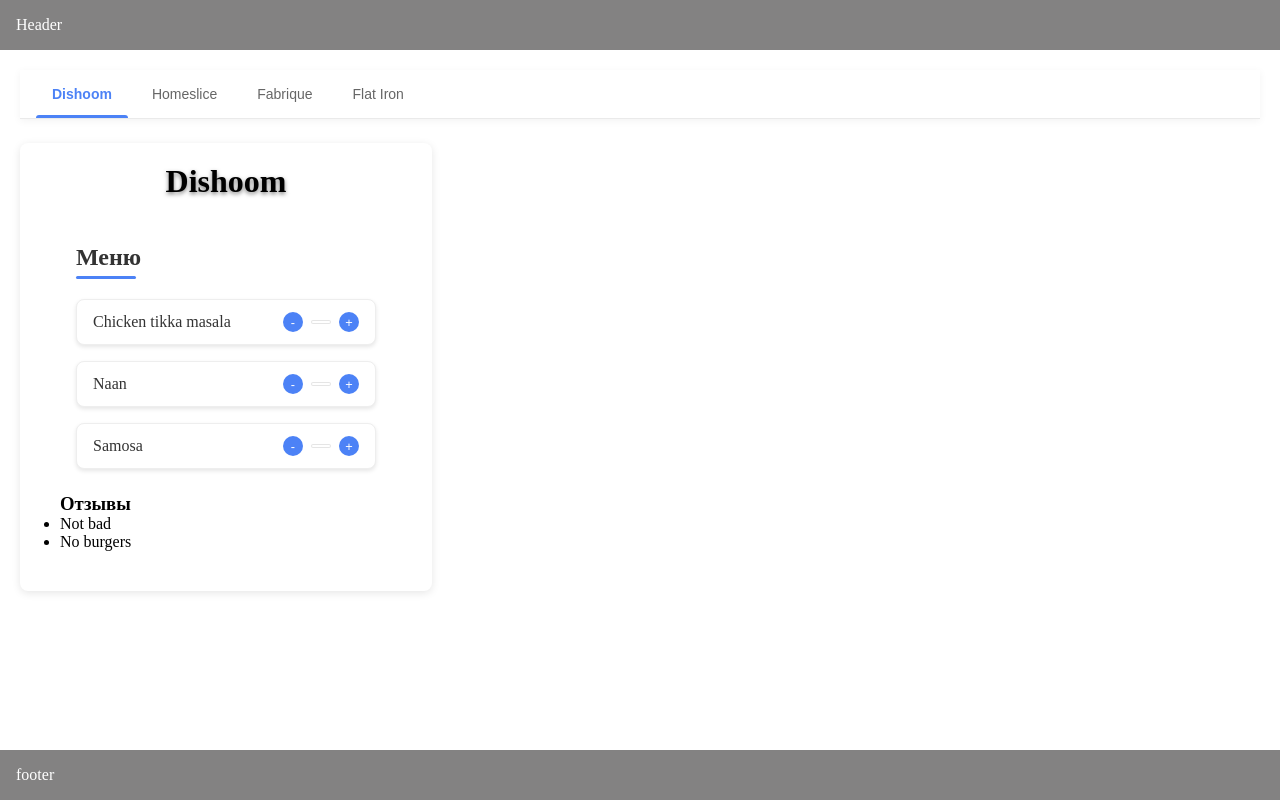
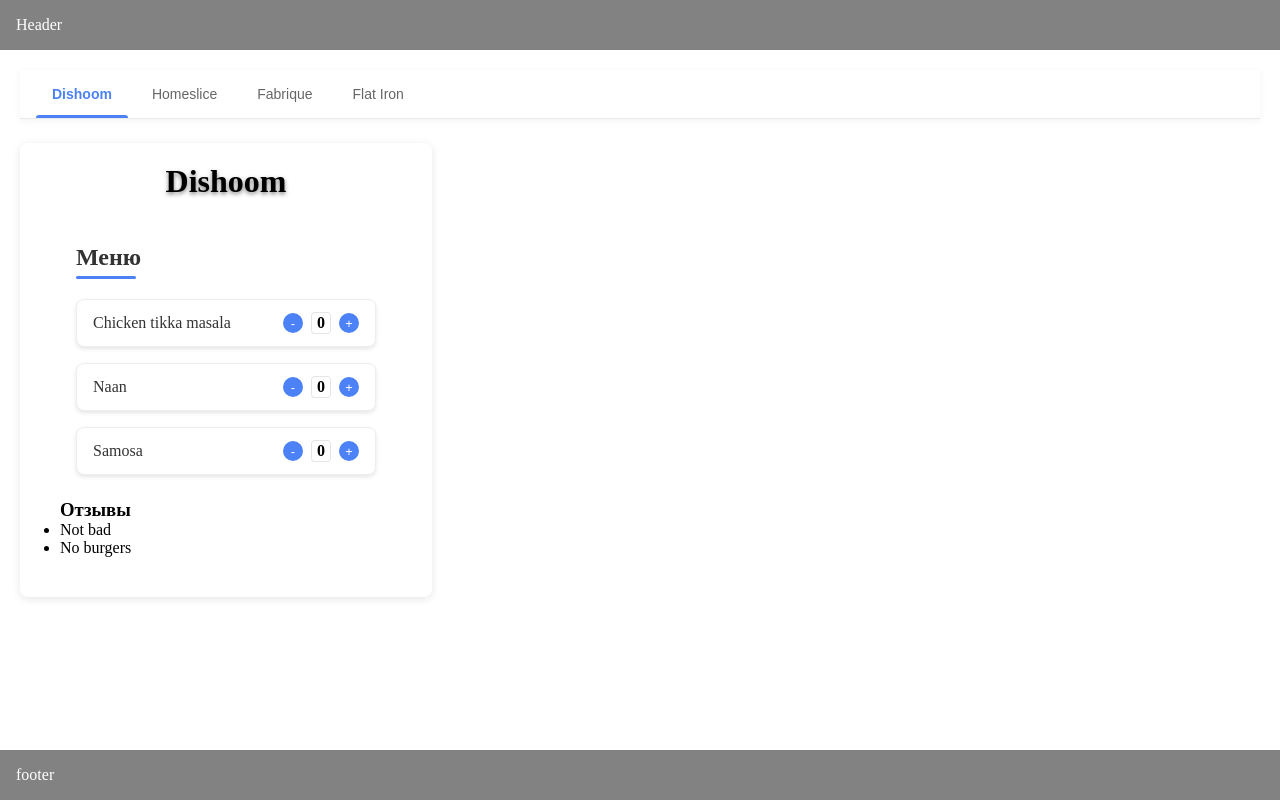
Before and after one commit to n1982/food-order, a React (Vite) app: page / in a window 1280 px wide. Built offline with nearby package versions, Linux system fonts and the light colour scheme.

Commit message:
refactoring dish component

```diff
--- a/src/components/Dish/ui/Dish.tsx
+++ b/src/components/Dish/ui/Dish.tsx
@@ -1,5 +1,6 @@
 import type { FC } from "react";
 import Counter from "../../Counter";
+import { useCount } from "../../Counter/model/useCount";
 
 import "./Dish.css";
 
@@ -7,12 +8,17 @@
   name: string;
 }
 const Dish: FC<DishProps> = ({ name }) => {
+  const { count, onDecrement, onIncrement } = useCount();
   return (
     <>
       <li className='dish-item'>
         <span className='dish-name'>{name}</span>
         <div className='dish-controls'>
-          <Counter />
+          <Counter
+            count={count}
+            onDecrement={onDecrement}
+            onIncrement={onIncrement}
+          />
         </div>
       </li>
     </>
```
